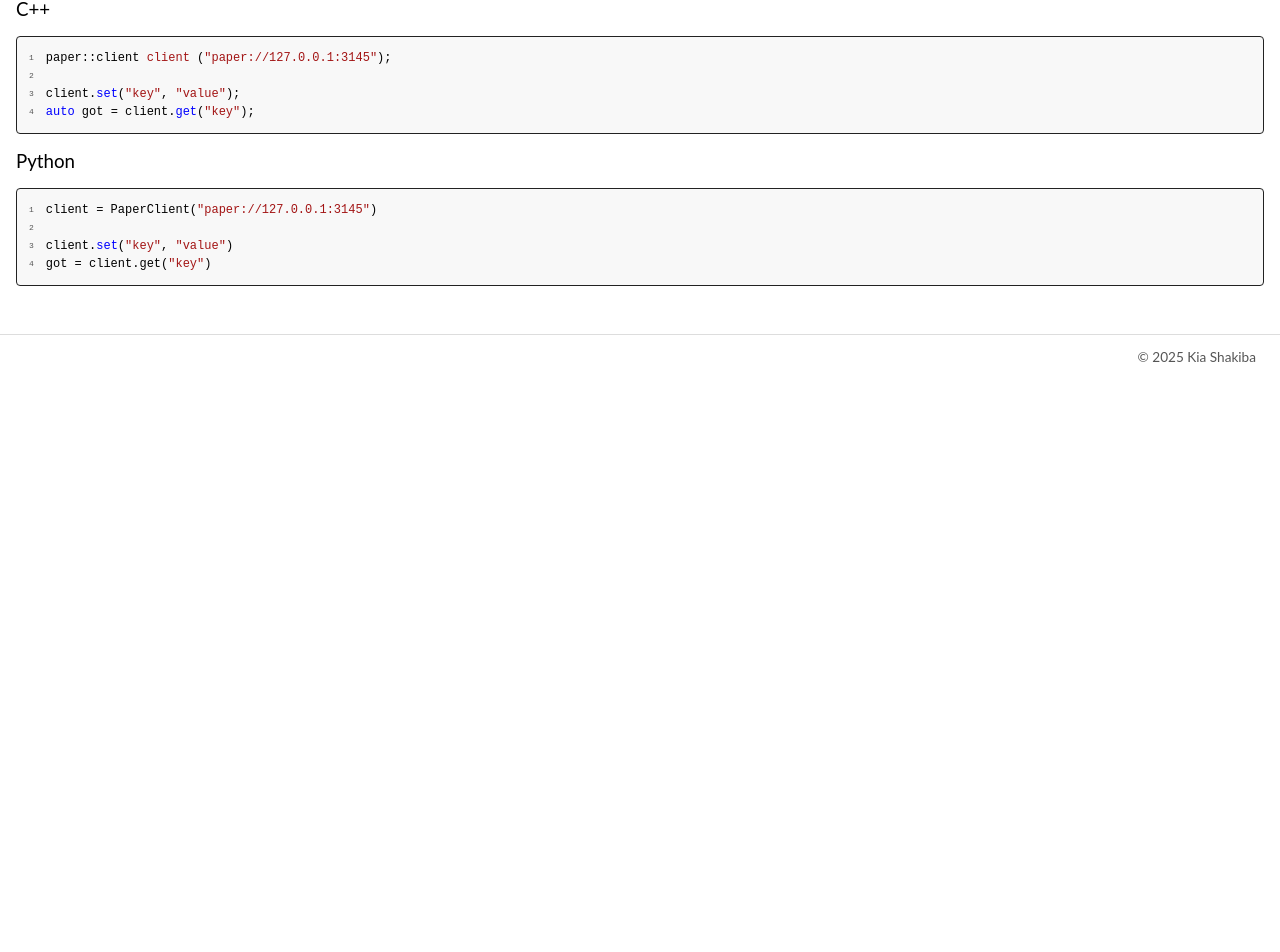
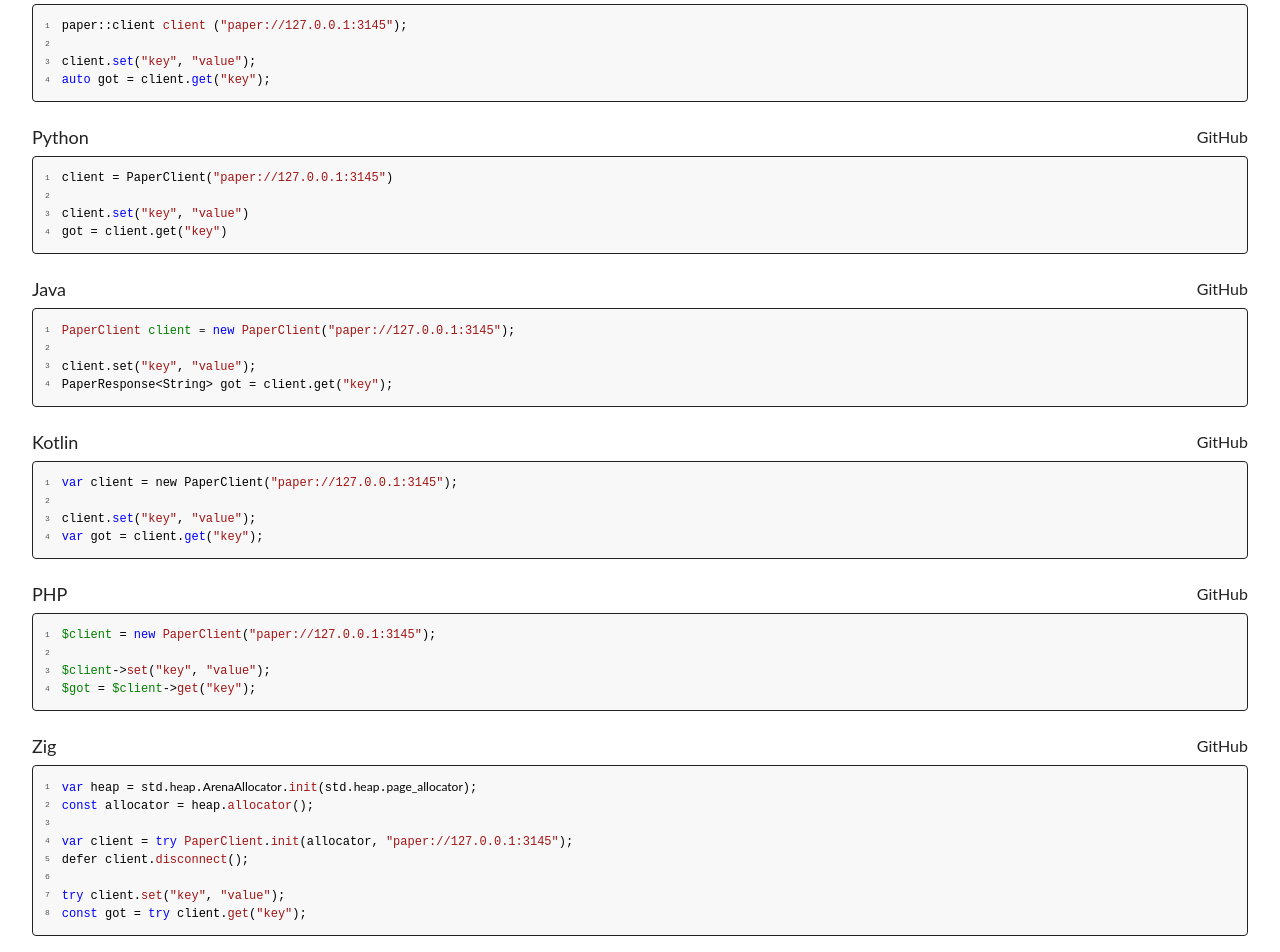
Before and after one commit to PaperCache/website, a SvelteKit app: page /client in a window 1280 px wide. Shown: the part 958-1910 px from the top of the page. Before the commit the page ends 1337 px from the top, so only its background shows below. Built offline with nearby package versions, Linux system fonts and the light colour scheme.

Commit message:
Add clients

```diff
--- a/src/lib/components/Code.svelte
+++ b/src/lib/components/Code.svelte
@@ -7,6 +7,9 @@
 	import c from "highlight.js/lib/languages/c";
 	import cpp from "highlight.js/lib/languages/cpp";
 	import python from "highlight.js/lib/languages/python";
+	import java from "highlight.js/lib/languages/java";
+	import kotlin from "highlight.js/lib/languages/kotlin";
+	import php from "highlight.js/lib/languages/php";
 
 	import "highlight.js/styles/vs.min.css";
 
@@ -16,6 +19,10 @@
 	hljs.registerLanguage("c", c);
 	hljs.registerLanguage("cpp", cpp);
 	hljs.registerLanguage("python", python);
+	hljs.registerLanguage("java", java);
+	hljs.registerLanguage("kotlin", kotlin);
+	hljs.registerLanguage("php", php);
+	hljs.registerLanguage("zig", javascript);
 
 	const {
 		lang: language,
@@ -58,7 +65,7 @@
 	}
 
 	type Props = {
-		lang: "rust" | "javascript" | "go" | "c" | "cpp" | "python";
+		lang: "rust" | "javascript" | "go" | "c" | "cpp" | "python" | "java" | "kotlin" | "php" | "zig";
 		code: string;
 		numbers?: boolean;
 	};
@@ -78,7 +85,7 @@
 
 <style lang="scss">
 	.code {
-		margin: 16px 0;
+		margin: 8px 0;
 		padding: 12px;
 		border: 1px solid #222222;
 		border-radius: 4px;
--- a/src/lib/components/Content.svelte
+++ b/src/lib/components/Content.svelte
@@ -21,6 +21,8 @@
 </div>
 
 <style lang="scss">
+	@use "$lib/styles/app";
+
 	h2 {
 		color: #222222;
 		font-size: 1.75em;
@@ -32,7 +34,11 @@
 		width: 100%;
 		max-width: 1320px;
 		margin: 0 auto;
-		padding: 0 16px;
+		padding: 0 32px;
 		flex: 1 1 auto;
+
+		@media screen and (max-width: app.$mobile-width) {
+			padding: 0 16px;
+		}
 	}
 </style>
--- a/src/lib/components/Header.svelte
+++ b/src/lib/components/Header.svelte
@@ -3,11 +3,13 @@
     import { base } from "$app/paths";
     import MenuSvg from "$lib/svgs/MenuSvg.svelte";
 
+    const MINIMIZED_THRESHOLD: number = 0;
+
     let minimized: boolean = $state(false);
     let menuOpen: boolean = $state(false);
 
 	function handleScroll() {
-		minimized = window.scrollY >= 128;
+		minimized = window.scrollY > MINIMIZED_THRESHOLD;
 	}
 
 	function toggleMenu() {
@@ -19,7 +21,7 @@
 	}
 
 	onMount(() => {
-		minimized = window.scrollY >= 128;
+		minimized = window.scrollY > MINIMIZED_THRESHOLD;
 
 		window.addEventListener("scroll", handleScroll);
 		return () => window.removeEventListener("scroll", handleScroll);
@@ -55,13 +57,12 @@
 		width: 100%;
 		padding: 20px 64px;
 		background-color: #ffffff;
-		box-shadow: 0 0 4px 2px rgba(0, 0, 0, 0.15);
 		display: flex;
 		align-items: center;
 		position: fixed;
 		top: 0;
 		left: 0;
-		transition: padding 0.15s ease-out;
+		transition: padding 0.15s ease-out, box-shadow 0.15s ease-out;
 		z-index: 9999;
 
 		@media screen and (max-width: app.$mobile-width) {
@@ -78,8 +79,8 @@
 		transition: font-size 0.15s ease-out, line-height 0.15s ease-out;
 
 		@media screen and (max-width: app.$mobile-width) {
-			font-size: 1.5em;
-			line-height: 1.5em;
+			font-size: 1.25em;
+			line-height: 1.25em;
 		}
 	}
 
@@ -137,8 +138,11 @@
 
 	.spacer {
 		height: 84px;
-		margin-bottom: 32px;
 		flex: 0 0 auto;
+
+		@media screen and (max-width: app.$mobile-width) {
+			height: 52px;
+		}
 	}
 
 	.shade {
@@ -153,6 +157,12 @@
 	.minimized {
 		padding-top: 12px;
 		padding-bottom: 12px;
+		box-shadow: 0 0 4px 2px rgba(0, 0, 0, 0.15);
+
+		@media screen and (max-width: app.$mobile-width) {
+			padding-top: 8px;
+			padding-bottom: 8px;
+		}
 
 		.name {
 			font-size: 1.25em;
--- a/src/lib/components/Tag.svelte
+++ b/src/lib/components/Tag.svelte
@@ -3,6 +3,9 @@
 		href,
 		children,
 	}: Props = $props();
+
+	const target = href?.startsWith("/") || href?.startsWith("#")
+		? "_self" : "_blank";
 
 	type Props = {
 		href?: string;
@@ -11,7 +14,7 @@
 </script>
 
 {#if href}
-	<a {href} target="_blank">{@render children()}</a>
+	<a {href} {target}>{@render children()}</a>
 {:else}
 	<span>{@render children()}</span>
 {/if}
--- a/src/routes/client/+page.svelte
+++ b/src/routes/client/+page.svelte
@@ -3,9 +3,16 @@
 	import Code from "$lib/components/Code.svelte";
 </script>
 
+{#snippet label(name: string, href: string)}
+	<div class="client-label">
+		<h3>{name}</h3>
+		<a {href} target="_blank">GitHub</a>
+	</div>
+{/snippet}
+
 <Content title="Clients">
 	<section>
-		<h3>Rust</h3>
+		{@render label("Rust", "/")}
 
 		<Code lang="rust" numbers code={`
 			let client = PaperClient::new("paper://127.0.0.1:3145")?;
@@ -16,7 +23,7 @@
 	</section>
 
 	<section>
-		<h3>JavaScript</h3>
+		{@render label("JavaScript", "/")}
 
 		<Code lang="javascript" numbers code={`
 			const client = await PaperClient.connect("paper://127.0.0.1:3145");
@@ -27,7 +34,7 @@
 	</section>
 
 	<section>
-		<h3>Go</h3>
+		{@render label("Go", "/")}
 
 		<Code lang="go" numbers code={`
 			client, err := Connect("paper://127.0.0.1:3145")
@@ -46,7 +53,7 @@
 	</section>
 
 	<section>
-		<h3>C</h3>
+		{@render label("C", "/")}
 
 		<Code lang="c" numbers code={`
 			paper_client* client = paper_connect("paper://127.0.0.1:3145");
@@ -59,7 +66,7 @@
 	</section>
 
 	<section>
-		<h3>C++</h3>
+		{@render label("C++", "/")}
 
 		<Code lang="cpp" numbers code={`
 			paper::client client ("paper://127.0.0.1:3145");
@@ -70,7 +77,7 @@
 	</section>
 
 	<section>
-		<h3>Python</h3>
+		{@render label("Python", "/")}
 
 		<Code lang="python" numbers code={`
 			client = PaperClient("paper://127.0.0.1:3145")
@@ -79,4 +86,94 @@
 			got = client.get("key")
 		`} />
 	</section>
+
+	<section>
+		{@render label("Java", "/")}
+
+		<Code lang="java" numbers code={`
+			PaperClient client = new PaperClient("paper://127.0.0.1:3145");
+
+			client.set("key", "value");
+			PaperResponse<String> got = client.get("key");
+		`} />
+	</section>
+
+	<section>
+		{@render label("Kotlin", "/")}
+
+		<Code lang="kotlin" numbers code={`
+			var client = new PaperClient("paper://127.0.0.1:3145");
+
+			client.set("key", "value");
+			var got = client.get("key");
+		`} />
+	</section>
+
+	<section>
+		{@render label("PHP", "/")}
+
+		<Code lang="php" numbers code={`
+			$client = new PaperClient("paper://127.0.0.1:3145");
+
+			$client->set("key", "value");
+			$got = $client->get("key");
+		`} />
+	</section>
+
+	<section>
+		{@render label("Zig", "/")}
+
+		<Code lang="zig" numbers code={`
+			var heap = std.heap.ArenaAllocator.init(std.heap.page_allocator);
+			const allocator = heap.allocator();
+
+			var client = try PaperClient.init(allocator, "paper://127.0.0.1:3145");
+			defer client.disconnect();
+
+			try client.set("key", "value");
+			const got = try client.get("key");
+		`} />
+	</section>
 </Content>
+
+<style lang="scss">
+	.client-label {
+		width: 100%;
+		display: flex;
+		align-items: center;
+
+		h3, a {
+			color: #222222;
+		}
+
+		h3 {
+			font-size: 18px;
+			line-height: 22px;
+			flex: 1 1 auto;
+			text-overflow: ellipsis;
+			overflow: hidden;
+			white-space: nowrap;
+		}
+
+		a {
+			font-size: 16px;
+			line-height: 20px;
+			margin-left: 8px;
+			flex: 0 0 auto;
+
+			&:hover {
+				text-decoration: underline;
+			}
+		}
+	}
+
+	section {
+		width: 100%;
+		margin: 8px 0;
+		display: inline-block;
+
+		&:last-child {
+			margin-bottom: 0;
+		}
+	}
+</style>
--- a/src/routes/policy/+page.svelte
+++ b/src/routes/policy/+page.svelte
@@ -1,5 +1,6 @@
 <script lang="ts">
 	import Content from "$lib/components/Content.svelte";
+	import Tag from "$lib/components/Tag.svelte";
 
 	const POLICIES = [
 		"LFU",
@@ -23,7 +24,7 @@
 		{/each}
 	</ul>
 
-	<p>If you would like to add an eviction policy not listed here to PaperCache, follow <a href="/policy/custom">this</a> guide.</p>
+	<p>If you would like to add an eviction policy not listed here to PaperCache, follow <Tag href="/policy/custom">this</Tag> guide.</p>
 </Content>
 
 <style lang="scss">
```
Also changed, not shown: src/lib/data/policies.json (added, +10 -0 lines), src/routes/+page.svelte (+8 -10 lines).
